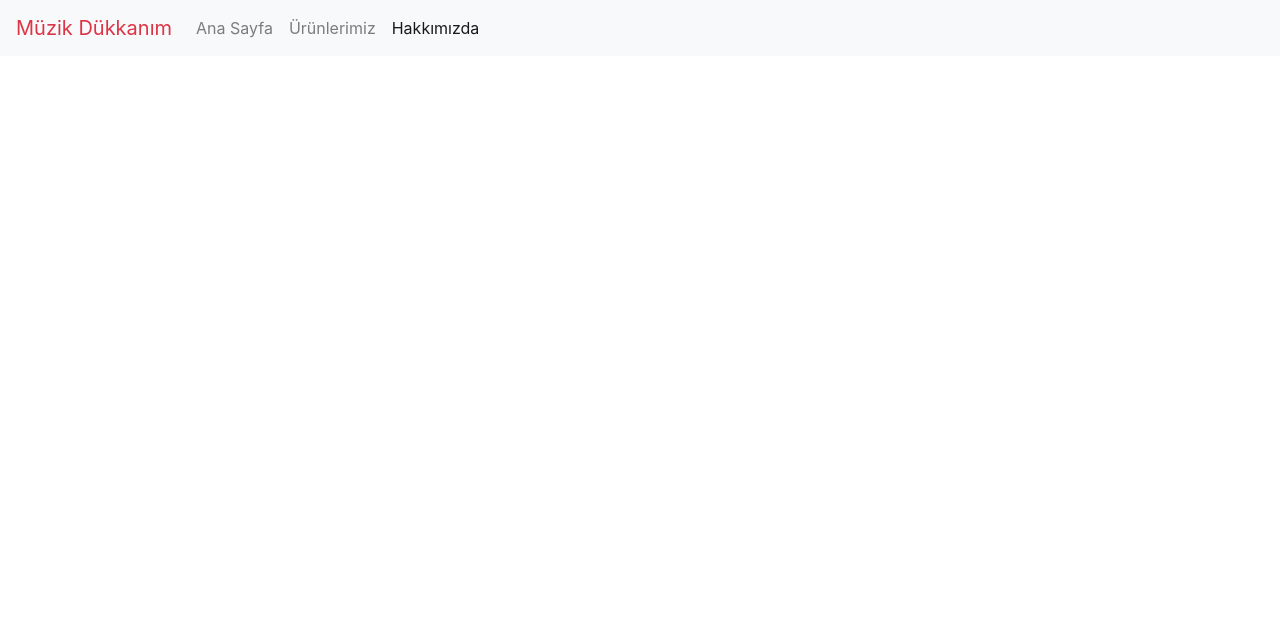
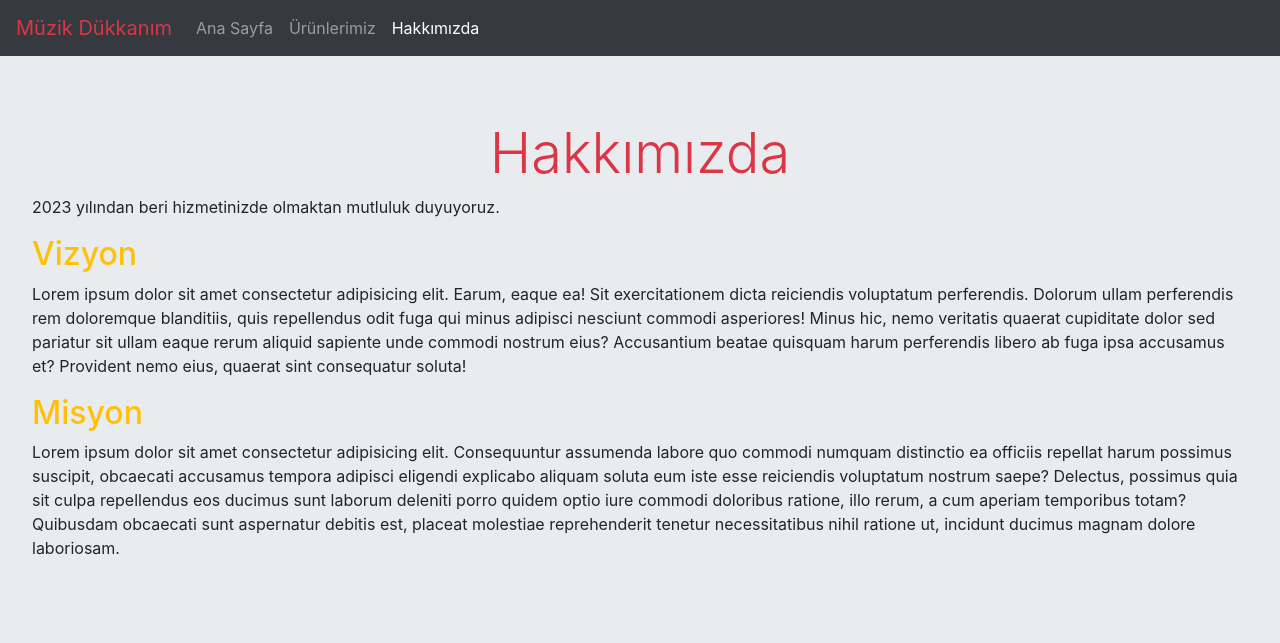
Before and after one commit to gezginciseda/bootstrap-work1, a plain HTML site: page about-as.html in a window 1280 px wide. Drawn offline with nearby package versions, Linux system fonts and the light colour scheme.

Commit message:
about.html commit

```diff
--- a/about-as.html
+++ b/about-as.html
@@ -8,10 +8,10 @@
     <!-- Bootstrap CSS -->
     <link rel="stylesheet" href="https://cdn.jsdelivr.net/npm/bootstrap@4.6.2/dist/css/bootstrap.min.css" integrity="sha384-xOolHFLEh07PJGoPkLv1IbcEPTNtaed2xpHsD9ESMhqIYd0nLMwNLD69Npy4HI+N" crossorigin="anonymous">
 
-    <title>Hello, world!</title>
+    <title>Hakkımızda</title>
   </head>
-  <body>
-    <nav class="navbar navbar-expand-lg navbar-light bg-light">
+  <body style="background-color: #E9ECEF;">
+    <nav class="navbar navbar-expand-lg navbar-dark bg-dark">
         <a class="navbar-brand text-danger" href="index.html">Müzik Dükkanım</a>
         <button class="navbar-toggler" type="button" data-toggle="collapse" data-target="#navbarNav" aria-controls="navbarNav" aria-expanded="false" aria-label="Toggle navigation">
           <span class="navbar-toggler-icon"></span>
@@ -32,6 +32,25 @@
         </div>
       </nav>
 
+      <section class="jumbotron">
+        <h1  class="text-center text-danger display-4 ">Hakkımızda</h1>
+        <p >2023 yılından beri hizmetinizde olmaktan mutluluk duyuyoruz.</p>
+        <h2 class="text-warning" >Vizyon</h2>
+        <p >Lorem ipsum dolor sit amet consectetur adipisicing elit. Earum, eaque ea! Sit exercitationem dicta reiciendis voluptatum perferendis. Dolorum ullam perferendis rem
+            doloremque blanditiis, quis repellendus odit fuga qui minus adipisci nesciunt commodi asperiores! Minus hic, nemo veritatis quaerat cupiditate dolor sed pariatur
+            sit ullam eaque rerum aliquid sapiente unde commodi nostrum eius? Accusantium beatae quisquam harum perferendis libero ab fuga ipsa accusamus et? Provident nemo eius,
+            quaerat sint consequatur soluta!
+        </p>
+        <h2 class="text-warning">Misyon</h2>
+        <p >Lorem ipsum dolor sit amet consectetur adipisicing elit. Consequuntur assumenda labore quo commodi numquam distinctio ea officiis repellat harum possimus suscipit,
+            obcaecati accusamus tempora adipisci eligendi explicabo aliquam soluta eum iste esse reiciendis voluptatum nostrum saepe?
+            Delectus, possimus quia sit culpa repellendus eos ducimus sunt laborum deleniti porro quidem optio iure commodi doloribus ratione,
+            illo rerum, a cum aperiam temporibus totam? Quibusdam obcaecati sunt aspernatur debitis est, placeat molestiae reprehenderit tenetur necessitatibus
+            nihil ratione ut, incidunt ducimus magnam dolore laboriosam.
+        </p>
+
+
+      </section>
     <!-- Optional JavaScript; choose one of the two! -->
 
     <!-- Option 1: jQuery and Bootstrap Bundle (includes Popper) -->
```
